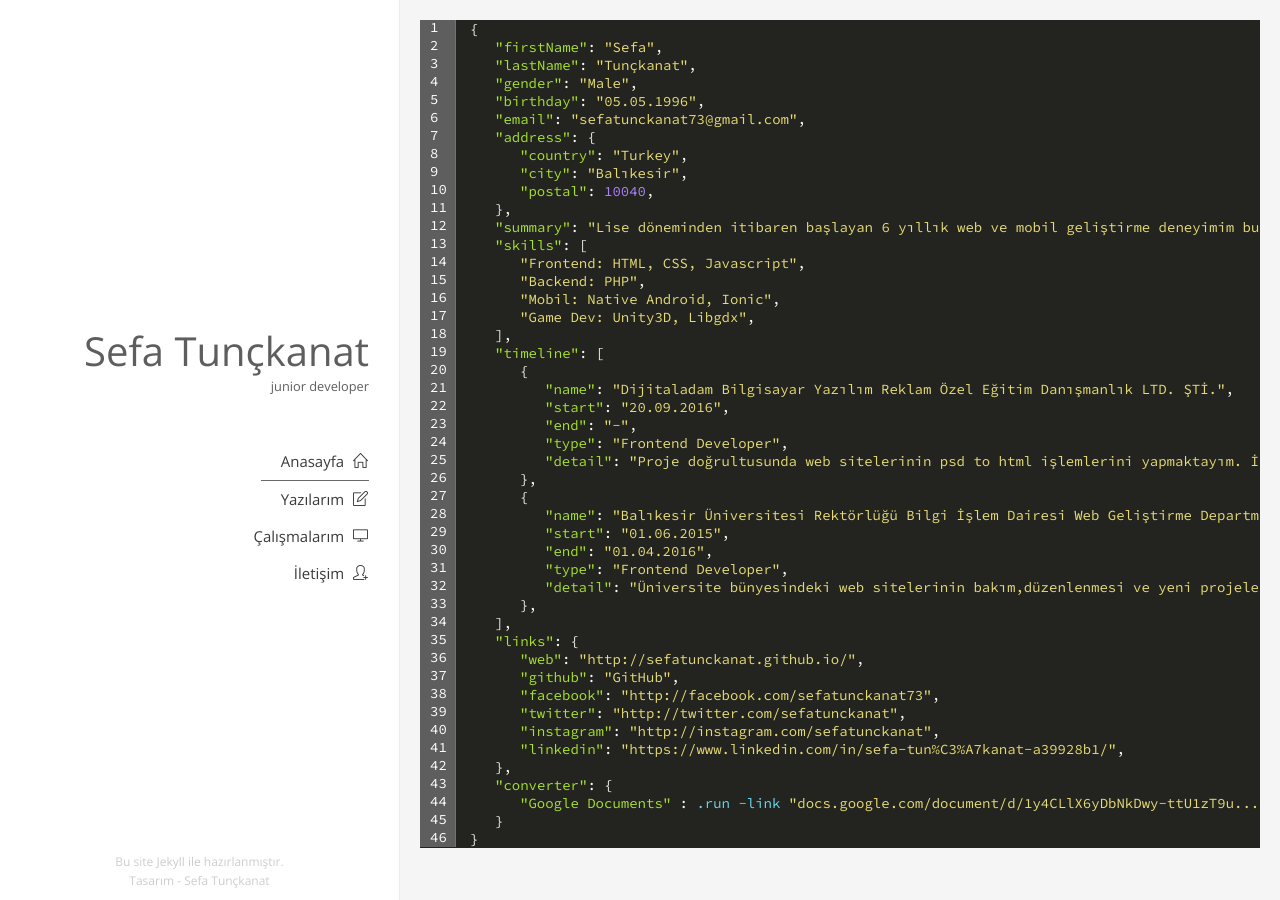
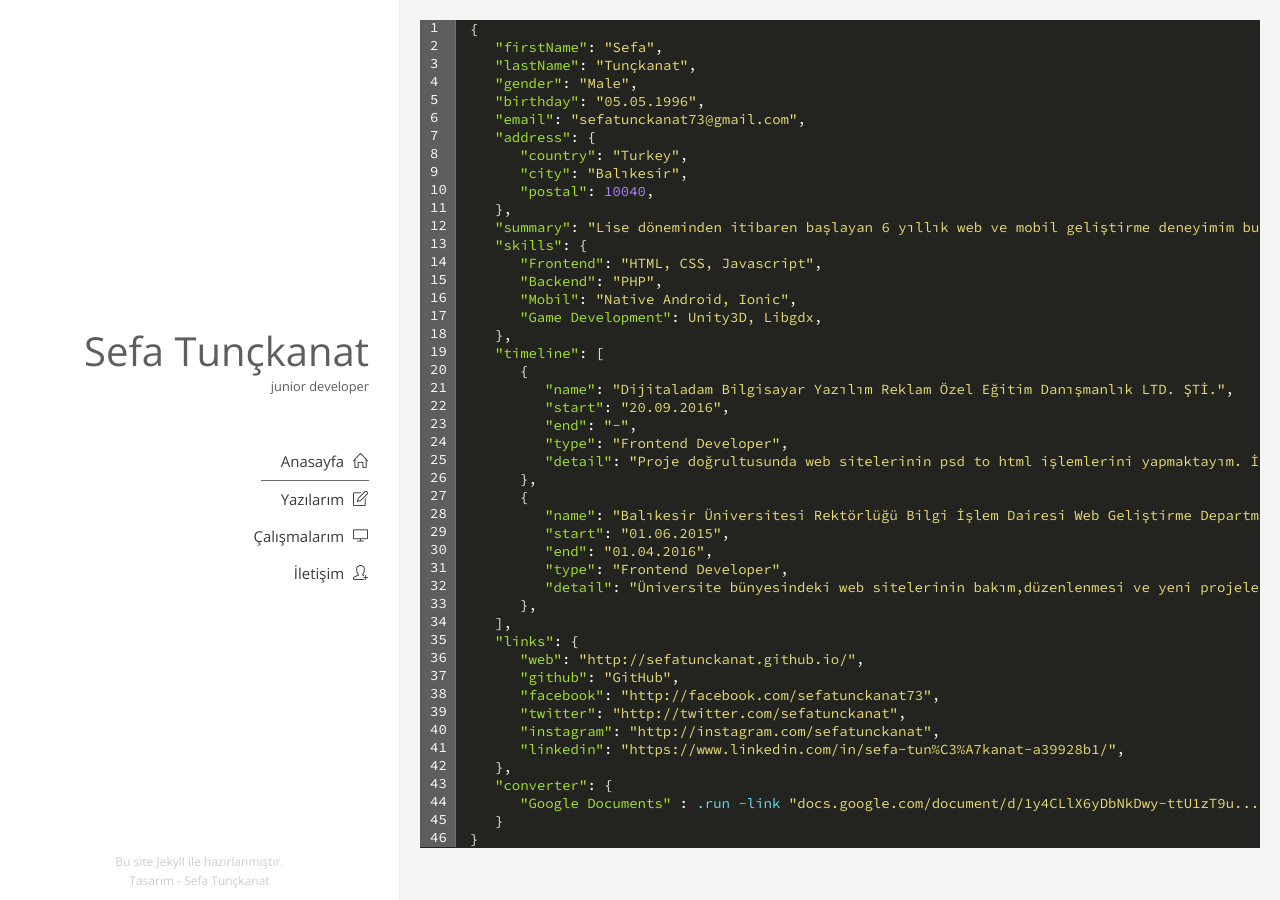
Before and after one commit to sefatunckanat/sefatunckanat.github.io, a Jekyll site: the page built from cv.html, in a window 1280 px wide. Built offline with Jekyll 4.4.1, drawn with Linux system fonts in a browser that asks for light colours; nearby versions of some CDN libraries; comment, search, counter and statistics services are not loaded.

Commit message:
cvjson edit

```diff
--- a/cv.html
+++ b/cv.html
@@ -41,22 +41,22 @@ layout: default
                 <span class="code">"summary"</span><span class="params">: </span><span class="string">"Lise döneminden itibaren başlayan 6 yıllık web ve mobil geliştirme deneyimim bulunmakta."</span><span class="params">,</span>
             </div>
             <div class="line p2">
-                <span class="code">"skills"</span><span class="params">: [</span>
+                <span class="code">"skills"</span><span class="params">: {</span>
             </div>
             <div class="line p3">
-                <span class="string">"Frontend: HTML, CSS, Javascript"</span><span class="params">,</span>
+                <span class="code">"Frontend"</span><span class="params">: </span><span class="string">"HTML, CSS, Javascript"</span><span class="params">,</span>
             </div>
             <div class="line p3">
-                <span class="string">"Backend: PHP"</span><span class="params">,</span>
+                <span class="code">"Backend"</span><span class="params">: </span><span class="string">"PHP"</span><span class="params">,</span>
             </div>
             <div class="line p3">
-                <span class="string">"Mobil: Native Android, Ionic"</span><span class="params">,</span>
+                <span class="code">"Mobil"</span><span class="params">: </span><span class="string">"Native Android, Ionic"</span><span class="params">,</span>
             </div>
             <div class="line p3">
-                <span class="string">"Game Dev: Unity3D, Libgdx"</span><span class="params">,</span>
+                <span class="code">"Game Development"</span><span class="params">: </span><span class="string">Unity3D, Libgdx</span><span class="params">,</span>
             </div>
             <div class="line p2">
-                <span class="params">],</span>
+                <span class="params">},</span>
             </div>
             <div class="line p2">
                 <span class="code">"timeline"</span><span class="params">: [</span>
```
